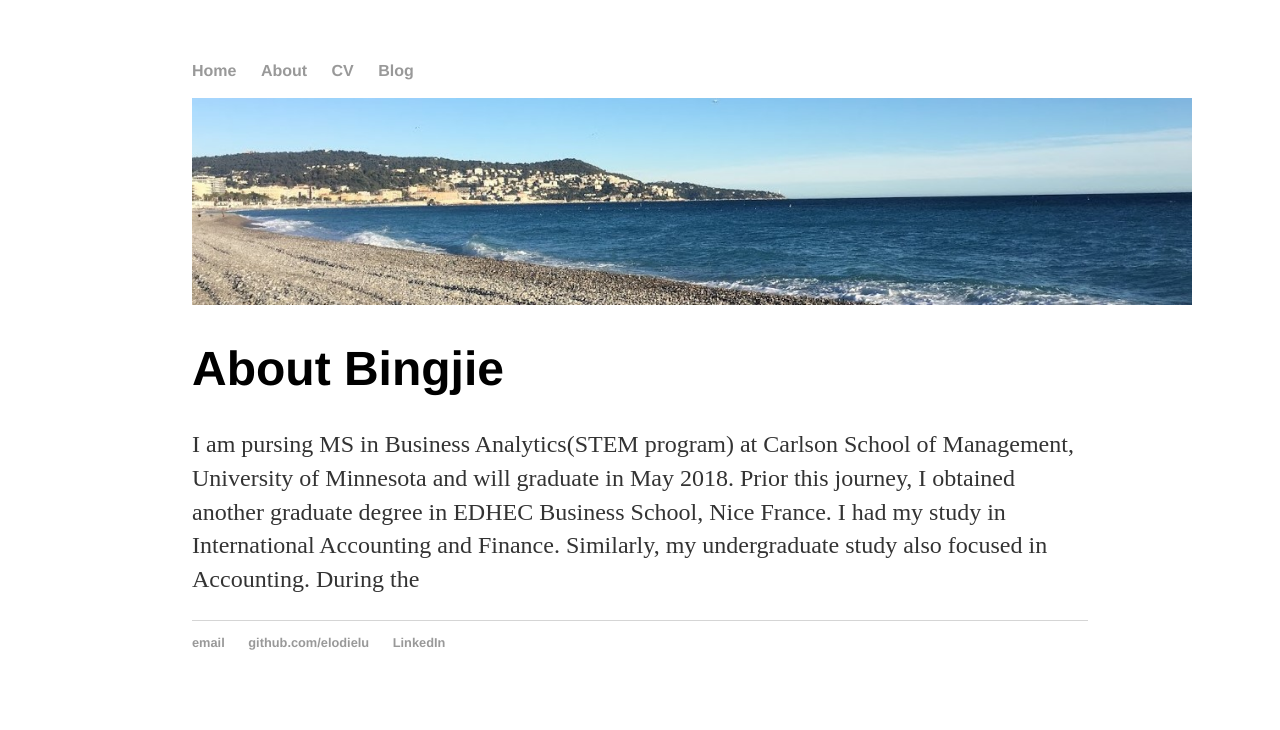
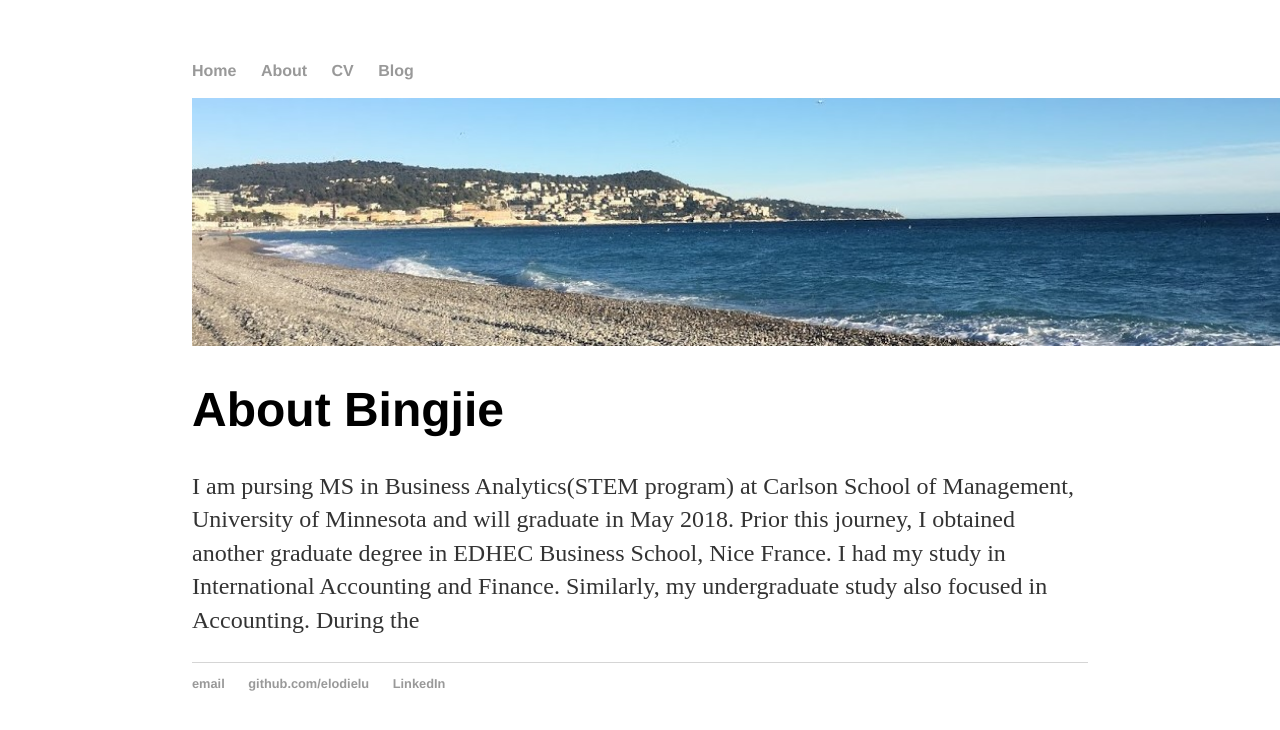
Before and after one commit to elodielu/elodielu.github.io, a Jekyll site: the page built from about/index.html, in a window 1280 px wide. Shown: the top 730 px of the page. Built offline with Jekyll 4.4.1, drawn with Linux system fonts in a browser that asks for light colours.

Commit message:
Update index.html

```diff
--- a/about/index.html
+++ b/about/index.html
@@ -4,7 +4,7 @@ title: About Bingjie Lu
 ---
 
 		<div class="about">
-			<img src="/picture/Nice.jpg" width="1000">
+			<img src="/picture/Nice.jpg" width="1200">
 
 			<h1>About Bingjie</h1>
 			<p>I am pursing MS in Business Analytics(STEM program) at Carlson School of Management, University of Minnesota and will graduate in May 2018. Prior this journey, I obtained another graduate degree in EDHEC Business School, Nice France. I had my study in International Accounting and Finance. Similarly, my undergraduate study also focused in Accounting. During the </p>
```
